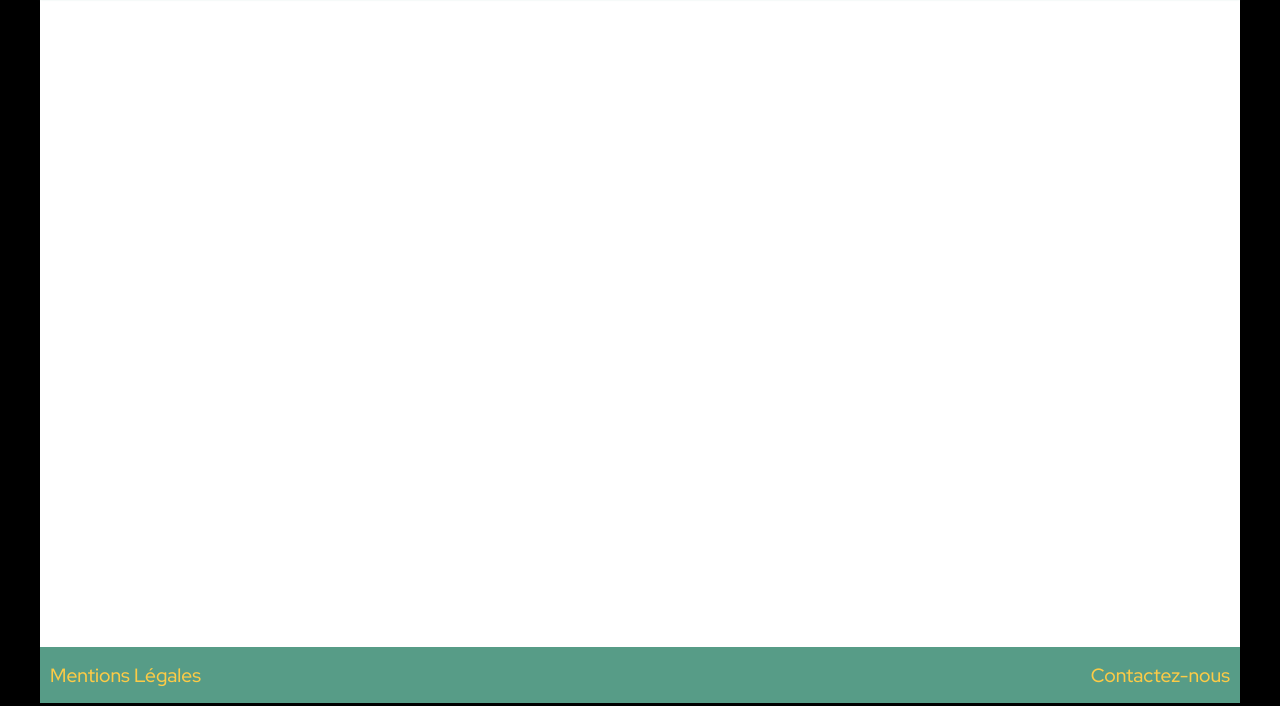
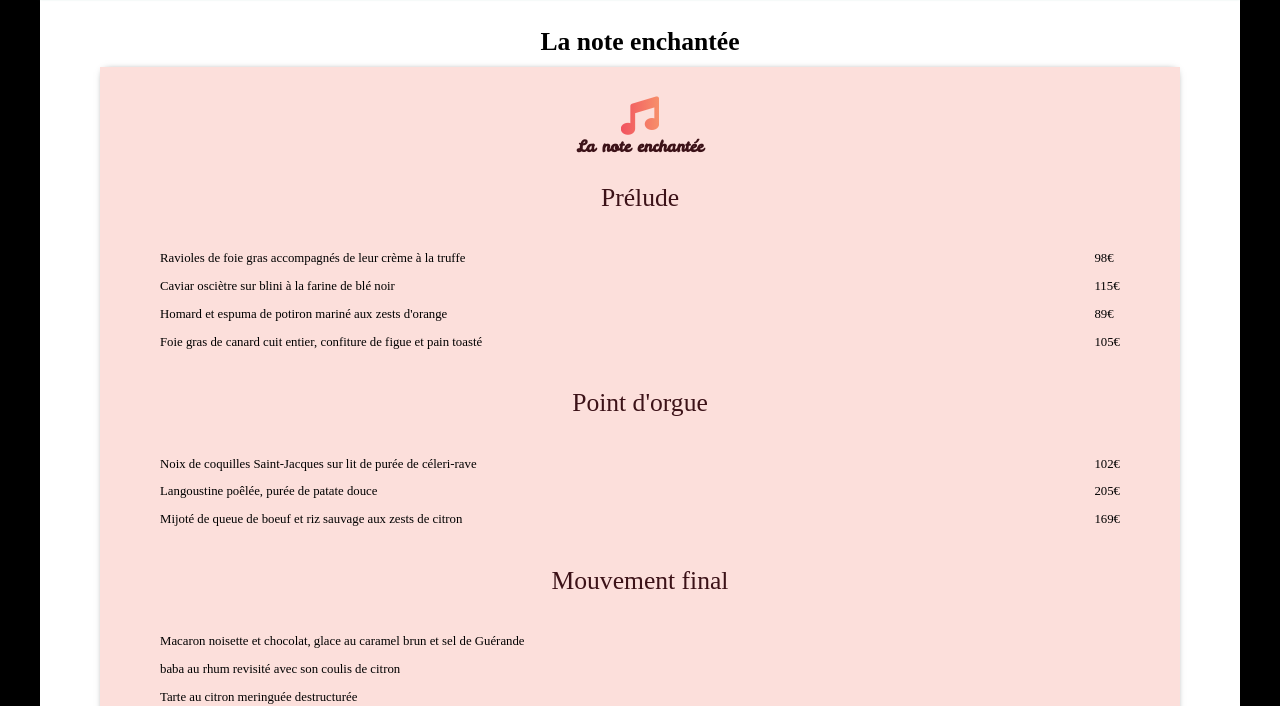
Before and after one commit to DriivenT/P3_OC, a website: page html/menu1.html in a window 1280 px wide. Shown: the part 97-803 px from the top of the page. Drawn offline with Linux system fonts and the light colour scheme; a web font is replaced by a local one.

Commit message:
Sauvegarde avant test

```diff
--- a/html/menu1.html
+++ b/html/menu1.html
@@ -16,6 +16,53 @@
             <h1 class="header__title">ohmyfood</h1>
         </div>
 
+        <h2>La note enchantée</h2>
+
+        <div class="menu">
+            <i class="fas fa-music menu__note"></i>
+            <h3 class="menu_title">La note enchantée</h3>
+
+            <p class="menu__name">Prélude</p>
+            <div class="menu__categorie">
+                <div class="menu__categorie__nomPlat">
+                    <p>Ravioles de foie gras accompagnés de leur crème à la truffe</p>
+                    <p>Caviar osciètre sur blini à la farine de blé noir</p>
+                    <p>Homard et espuma de potiron mariné aux zests d'orange</p>
+                    <p>Foie gras de canard cuit entier, confiture de figue et pain toasté</p>
+                </div>
+                <div class="menu__categorie__prix">
+                    <p>98€</p>
+                    <p>115€</p>
+                    <p>89€</p>
+                    <p>105€</p>
+                </div>
+            </div>
+
+            <p class="menu__name">Point d'orgue</p>
+            <div class="menu__categorie">
+                <div class="menu__categorie__nomPlat">
+                    <p>Noix de coquilles Saint-Jacques sur lit de purée de céleri-rave</p>
+                    <p>Langoustine poêlée, purée de patate douce</p>
+                    <p>Mijoté de queue de boeuf et riz sauvage aux zests de citron</p>
+                </div>
+                <div class="menu__categorie__prix">
+                    <p>102€</p>
+                    <p>205€</p>
+                    <p>169€</p>
+                </div>
+            </div>
+
+            <p class="menu__name">Mouvement final</p>
+            <div class="meun__categorie">
+                <div class="menu__categorie__nomPlat">
+                    <p>Macaron noisette et chocolat, glace au caramel brun et sel de Guérande</p>
+                    <p>baba au rhum revisité avec son coulis de citron</p>
+                    <p>Tarte au citron meringuée destructurée</p>
+                </div>
+            </div>
+            <h4><i class="fas fa-music menu__smallNote"></i>La note enchantée</h4>
+        </div>
+
         <!-- Pied de page -->
         <div class="footer">
             <p class="footer__menLeg">Mentions Légales</p>
--- a/sass/menu1_style.scss
+++ b/sass/menu1_style.scss
@@ -1,4 +1,6 @@
 @import "partiels/utilitaires";
+
+
 
 /* Général */
 html{
@@ -7,17 +9,21 @@ html{
 }
 
 body{
-    overflow-y: hidden;
     font-size: .8em;
     margin: auto;
     background-color: white;
     position: relative;
     max-width: 1200px;
+    padding-bottom: 20%;
 }
 
 html, body{
     height: auto;
     min-height: 100vh;
+}
+
+*{
+    box-sizing: border-box;
 }
 
 /* Block en tête */
@@ -27,13 +33,64 @@ html, body{
 
     &__title{
         margin-top: 0%;
-        margin-bottom: 40px;
+        margin-bottom: 30px;
         color: $main-color;
         text-align: center;
         padding: 20px 0%;
         font-weight: bold;
         @include font(map-get($allFont, fontP), 3.2em, -2.5px);
     }
+}
+
+/* Block Menu */
+
+h2{
+    text-align: center;
+    font-size: 2em;
+    margin-bottom: 10px;
+}
+
+.menu{
+    background-color: #FCDFDB;
+    margin-left: 5%;
+    margin-right: 5%;
+    padding-left: 5%;
+    padding-right: 5%;
+    display: flex;
+    flex-direction: column;
+    box-shadow: 0px 0px 8px -5px #000000;
+
+    &__note{
+        font-size: 3em;
+        padding-top: 30px;
+        text-align: center;
+        background: linear-gradient(to right, #F15360, #F78F6A);
+        background-clip: text;
+        -webkit-background-clip: text;
+        color: transparent;
+        margin-right: auto;
+        margin-left: auto;
+    }
+
+    h3{
+        color: $main-colorM1;
+        @include font(map-get($allFont, fontM1), 125%);
+        text-align: center;
+        margin: 0%;
+    }
+
+    &__name{
+        color: $main-colorM1;
+        text-align: center;
+        @include font(map-get($allFont, fontMenu), 200%);
+    }
+
+    &__categorie{
+        display: flex;
+        flex-direction: row;
+        justify-content: space-between;
+    }
+
 }
 
 /* Block Pied de page */
--- a/sass/mobileFirst_style.scss
+++ b/sass/mobileFirst_style.scss
@@ -7,13 +7,12 @@ html{
 }
 
 body{
-    overflow-y: hidden;
     font-size: .8em;
     margin: auto;
     background-color: white;
     position: relative;
     max-width: 1200px;
-    padding-bottom: 200px;
+    padding-bottom: 20%;
 }
 
 html, body{
@@ -143,7 +142,6 @@ html, body{
         padding-right: 8%;
         margin-right: auto;
         margin-left: auto;
-        margin-bottom: 40px;
         border-radius: 10px;
 
         &--txt{
--- a/sass/partiels/_utilitaires.scss
+++ b/sass/partiels/_utilitaires.scss
@@ -2,6 +2,7 @@
 
 $main-bgcolor: #579C87;
 $main-color: #FDCB46;
+$main-colorM1: #3C1218;
 
 /* Mixins */
 
```
Also changed, not shown: css/menu1_style.css, css/mobileFirst_style.css, 2 other files.
